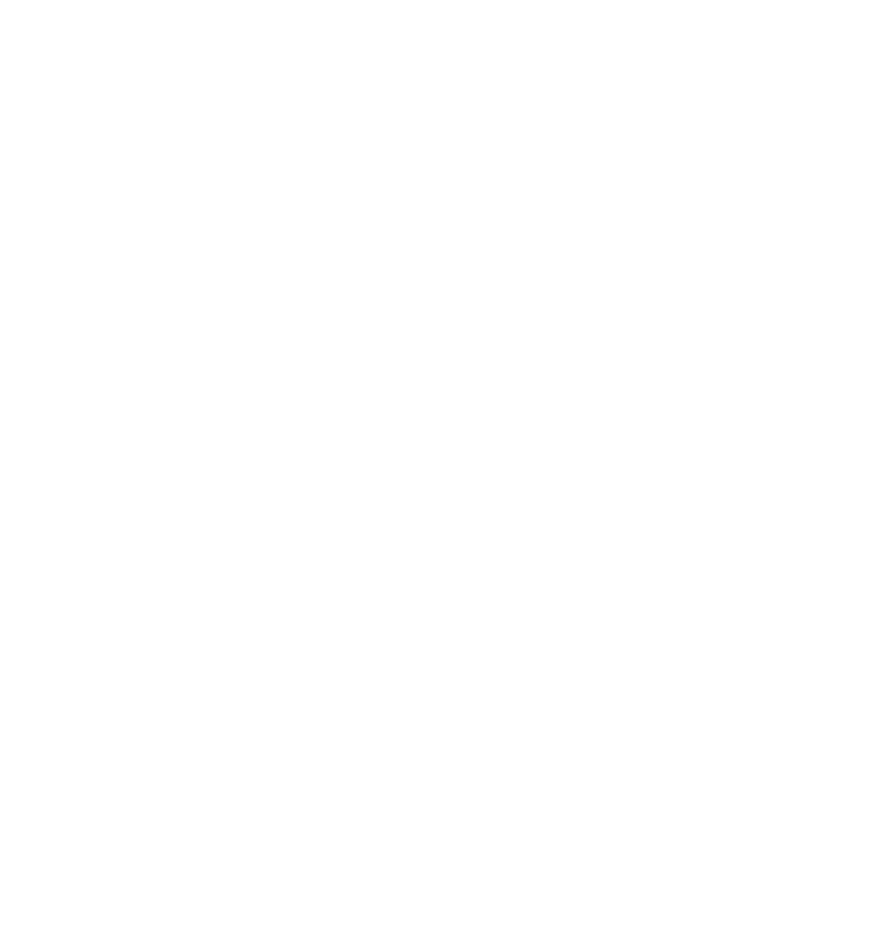
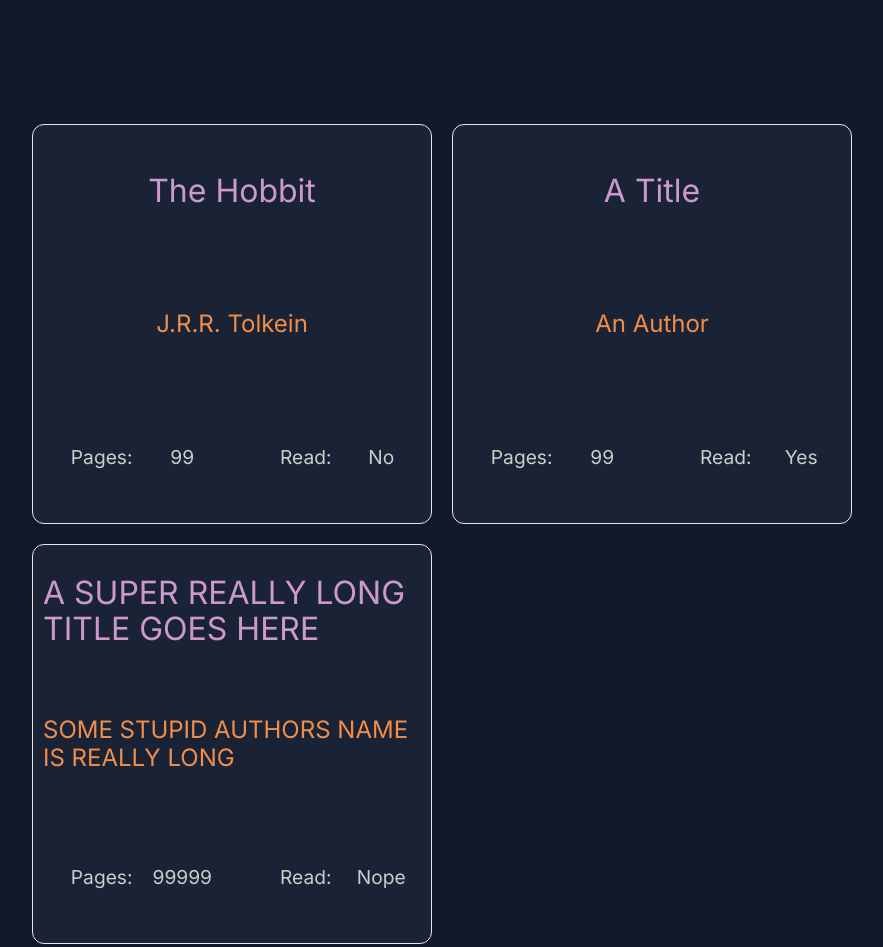
Before and after one commit to CoreyFulop/library, a plain HTML site: page index.html in a window 1280 px wide. Shown: the whole page, without its empty margins (18-901 px from the left). Before the commit the page ends 800 px from the top, so only its background shows below. Drawn offline with Linux system fonts and the light colour scheme.

Commit message:
Add some more advanced css styles to make the cards more appealing

```diff
--- a/css/styles.css
+++ b/css/styles.css
@@ -1,5 +1,6 @@
 html {
     box-sizing: border-box;
+    font-size: 100%;
 }
 
 *,
@@ -12,6 +13,8 @@ body {
     min-height: 100vh;
     display: flex;
     flex-direction: column;
+    font-family: 'Inter', sans-serif;
+    background-color: rgb(17, 24, 39);
 }
 
 header {
@@ -19,34 +22,53 @@ header {
 }
 
 main {
-    padding: 10px;
-    gap: 10px;
+    padding: 20px 50px;
+    gap: 20px;
     flex: 1, 0, auto;
     display: flex;
     flex-wrap: wrap;
 }
 
 main .book-card {
-    height: 200px;
-    width: 200px;
+    height: 400px;
+    width: 400px;
+    background-color: rgba(30, 41, 59, 0.7);
+    border-radius: 12px;
+    border: 1px solid rgb(229, 231, 235);
+    color: rgb(204, 204, 204);
+    font-size: 1.2rem;
     display: grid;
-    grid-template: repeat(3, 1fr) / repeat(2, 1fr);
+    grid-template: repeat(3, 1fr) / repeat(4, 1fr);
     grid-template-areas:
-        "title title"
-        "author author"
-        "pages read"
+        "title title title title"
+        "author author author author"
+        "pages-label pages read-label read"
         ;
 }
 
 .book-card .title-container {
+    color: #CC99CD;
+    font-size: 2rem;
+    padding: 0px 10px;
+    overflow: hidden;
     grid-area: title;
     justify-self: center;
     align-self: center;
 }
 
 .book-card .author-container {
+    color: #F08D49;
+    font-size: 1.5rem;
+    padding: 0px 10px;
+    overflow: hidden;
     grid-area: author;
     justify-self: center;
+    align-self: center;
+}
+
+.book-card .pages-label-container {
+    grid-area: pages-label;
+    justify-self: end;
     align-self: center;
 }
 
@@ -54,12 +76,20 @@ main .book-card {
     grid-area: pages;
     justify-self: center;
     align-self: center;
+    overflow: hidden;
+}
+
+.book-card .read-label-container {
+    grid-area: read-label;
+    justify-self: end;
+    align-self: center;
 }
 
 .book-card .read-container {
     grid-area: read;
     justify-self: center;
     align-self: center;
+    overflow: hidden;
 }
 
 footer {
--- a/index.html
+++ b/index.html
@@ -4,6 +4,9 @@
         <meta charset="utf-8">
         <link rel="stylesheet" href="./css/normalize.css">
         <link rel="stylesheet" href="./css/styles.css">
+        <style>
+            @import url('https://fonts.googleapis.com/css2?family=Inter:wght@100;200;300;400;500;600;700;800;900&family=Roboto:ital,wght@0,100;0,300;0,400;0,500;0,700;0,900;1,100;1,300;1,400;1,500;1,700;1,900&display=swap');
+          </style>
         <script src="./js/javascript.js" defer></script>
         <title>Library</title>
     </head>
--- a/js/javascript.js
+++ b/js/javascript.js
@@ -8,11 +8,6 @@ function Book(title, author, pages, read) {
     this.pages = pages;
     this.read = read;
 }
-
-// Some test data
-const theHobbit = new Book("The Hobbit", "J.R.R. Tolkein", 99, "No");
-const aBook = new Book("A Title", "An Author", 99, "Yes");
-const myLibrary = [theHobbit, aBook];
 
 Book.prototype.info = function () {
     return `${this.title} by ${this.author}, ${this.pages} pages, ${this.read}`;
@@ -42,13 +37,28 @@ function displayMyLibrary() {
         authorContainer.classList.add("author-container");
         authorContainer.textContent = book.author;
         bookCard.appendChild(authorContainer);
+        let pagesLabelContainer = document.createElement("div");
+        pagesLabelContainer.classList.add("pages-label-container");
+        pagesLabelContainer.textContent = "Pages:";
+        bookCard.appendChild(pagesLabelContainer);
         let pagesContainer = document.createElement("div");
         pagesContainer.classList.add("pages-container");
         pagesContainer.textContent = book.pages;
         bookCard.appendChild(pagesContainer);
+        let readLabelContainer = document.createElement("div");
+        readLabelContainer.classList.add("read-label-container");
+        readLabelContainer.textContent = "Read:";
+        bookCard.appendChild(readLabelContainer);
         let readContainer = document.createElement("div");
         readContainer.classList.add("read-container");
         readContainer.textContent = book.read;
         bookCard.appendChild(readContainer);
     }
 }
+
+// Some test data
+const theHobbit = new Book("The Hobbit", "J.R.R. Tolkein", 99, "No");
+const aBook = new Book("A Title", "An Author", 99, "Yes");
+const anotherBook = new Book("A SUPER REALLY LONG TITLE GOES HERE", "SOME STUPID AUTHORS NAME IS REALLY LONG", 99999, "Nope");
+const myLibrary = [theHobbit, aBook, anotherBook];
+displayMyLibrary();
```
